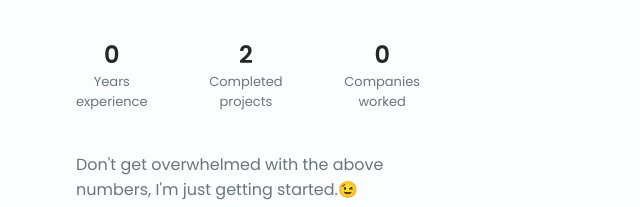
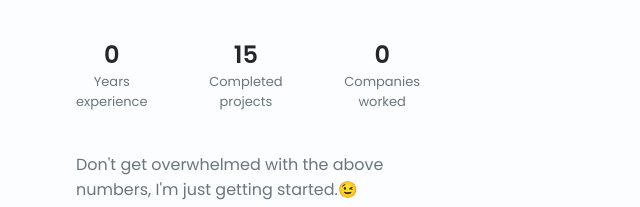
Before and after one commit to zuvvil-gautam/Portfolio-Website, a plain HTML site: page index.html in a window 1280 px wide. Shown: the part 1088-1295 px from the top of the page, 604-1244 px from the left. Drawn offline with nearby package versions, Linux system fonts and the light colour scheme.

Commit message:
Update index.html

```diff
--- a/index.html
+++ b/index.html
@@ -147,7 +147,7 @@
                             </div>
 
                             <div>
-                                <span class="about__info-title">2</span>
+                                <span class="about__info-title">15</span>
 
                                 <span class="about__info-name">Completed <br>projects</span>
                             </div>
```
